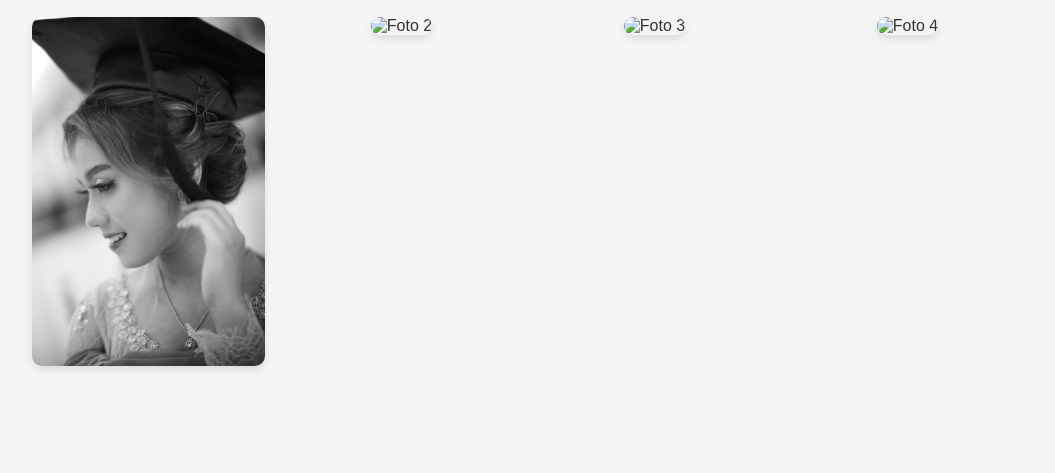
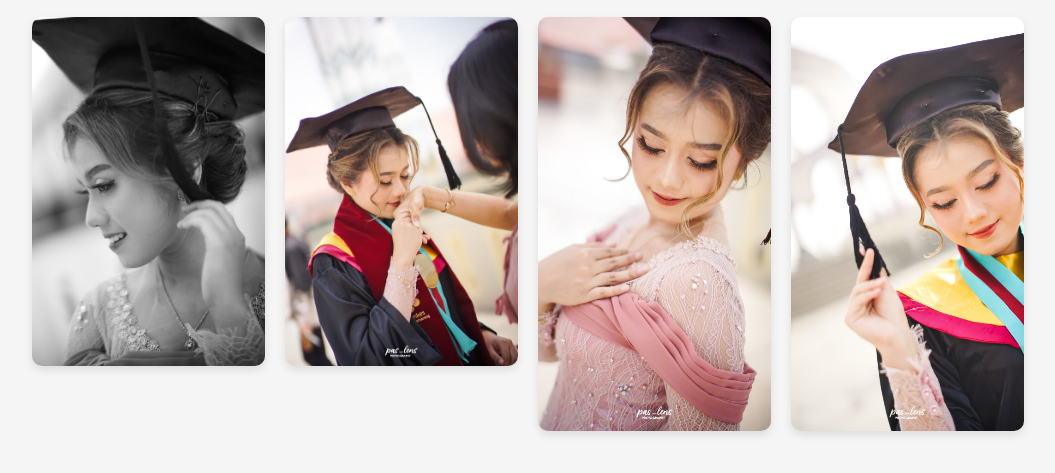
Before and after one commit to kaonangsigit/Catalog, a plain HTML site: page index.html in a window 1280 px wide. Shown: the part 95-568 px from the top of the page, without its empty margins (112-1167 px from the left). Drawn offline with Linux system fonts and the light colour scheme.

Commit message:
Update index.html

```diff
--- a/index.html
+++ b/index.html
@@ -64,13 +64,13 @@
             <img src="foto1.jpeg" alt="Foto 1">
         </div>
         <div class="gallery-item">
-            <img src="foto2.jpg" alt="Foto 2">
+            <img src="foto2.jpeg" alt="Foto 2">
         </div>
         <div class="gallery-item">
-            <img src="foto3.jpg" alt="Foto 3">
+            <img src="foto3.jpeg" alt="Foto 3">
         </div>
          <div class="gallery-item">
-            <img src="foto4.jpg" alt="Foto 4">
+            <img src="foto4.jpeg" alt="Foto 4">
         </div>
         <!-- Tambahkan lebih banyak gambar sesuai kebutuhan -->
     </div>
```
